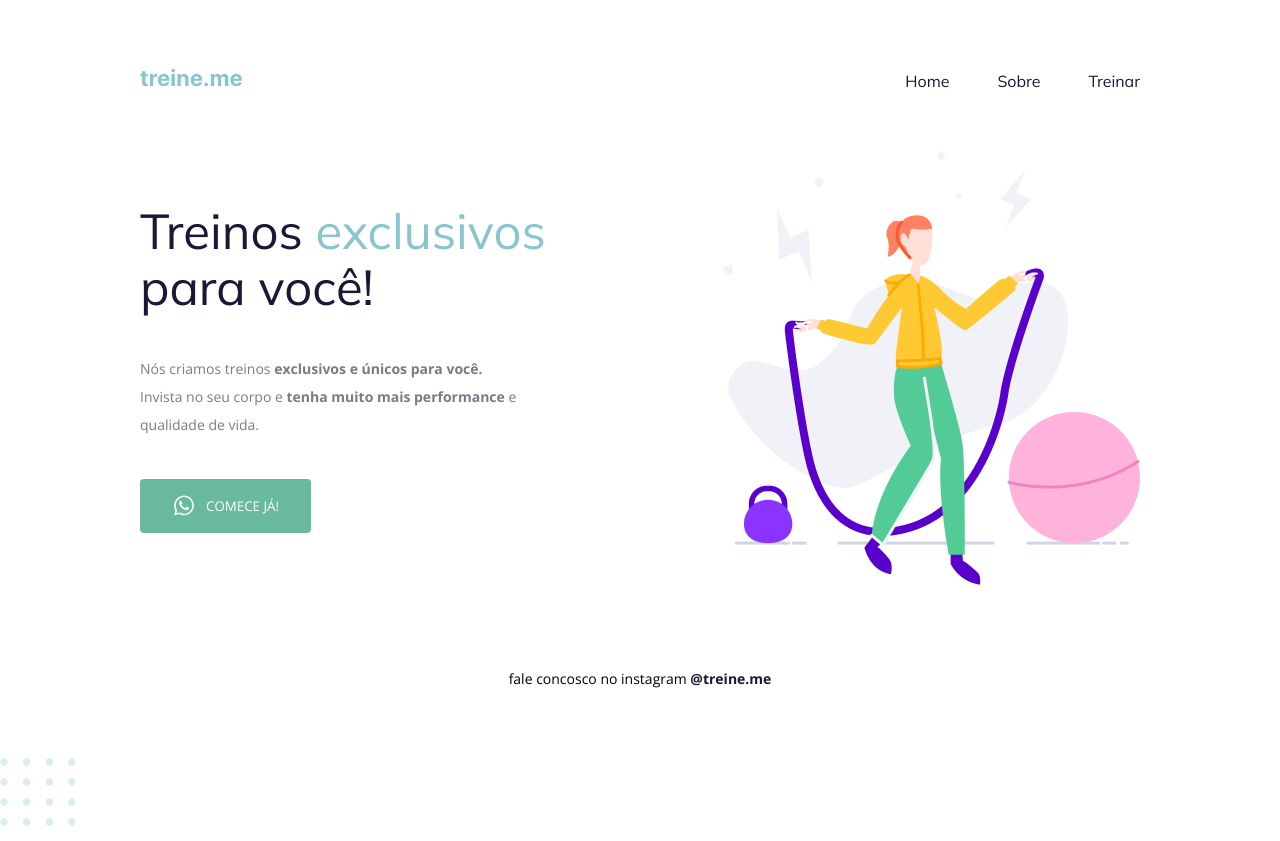
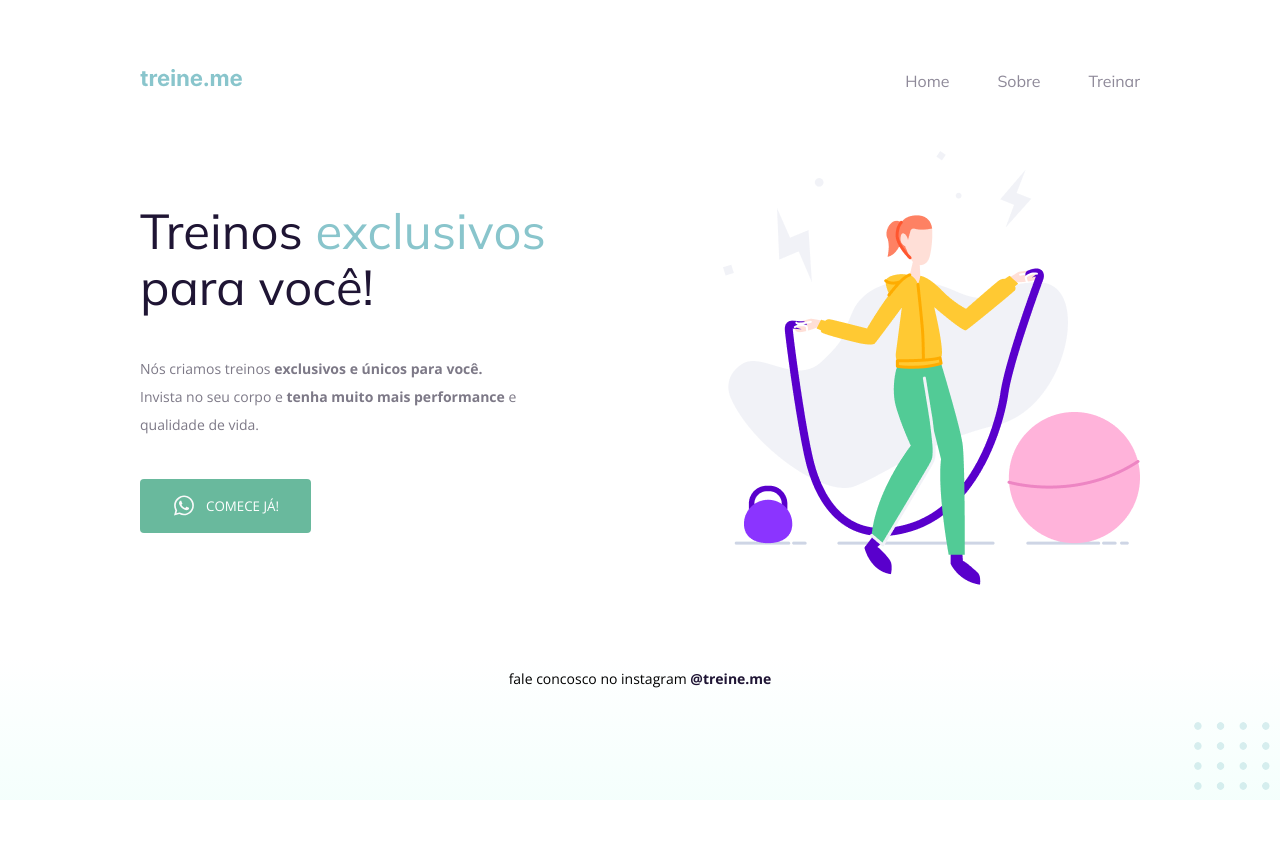
Before and after one commit to lucasfagundesf/projeto-02, a plain HTML site: page index.html in a window 1280 px wide. After the commit the page ends 800 px from the top, so only its background shows below. Drawn offline with nearby package versions, Linux system fonts and the light colour scheme.

Commit message:
Projeto Finalizado

```diff
--- a/index.html
+++ b/index.html
@@ -42,7 +42,7 @@
         </footer>
     </div>
 
-    <img src="images/balls.svg" alt="Bolinhas verdes no canto inferior direito da página.">
+    <img id="balls" src="images/balls.svg" alt="Bolinhas verdes no canto inferior direito da página.">
 
 </body>
 </html>
--- a/style.css
+++ b/style.css
@@ -7,10 +7,13 @@
 
 .page{
     width: 1000px;
-    margin: 65px auto ;
+    margin: 0 auto ;
+    padding-top: 65px
 }
 body{
     font-family: 'Open Sans', sans-serif;
+    background: linear-gradient(180deg, rgba(227, 255, 248, 0) 82.08%, rgba(227, 255, 248, 0.38) 100%);
+    min-height: 100vh;
 }
 nav{
     display: flex;
@@ -24,12 +27,17 @@ ul{
     list-style: none;
     gap: 48px;
 }
+ul li a {
+    opacity: 0.5;
+}
 a{
     text-decoration: none;
     color: #1F1534;
+
 }
  nav a:hover{
     font-weight: bold;
+    opacity: 1;
 }
 h1,ul {
     font-family: 'Mulish', sans-serif;;
@@ -86,3 +94,8 @@ footer{
 footer a {
     font-weight: bold;
 }
+#balls{
+    position: fixed;
+    bottom: 0;
+    right: 0;
+}
```
